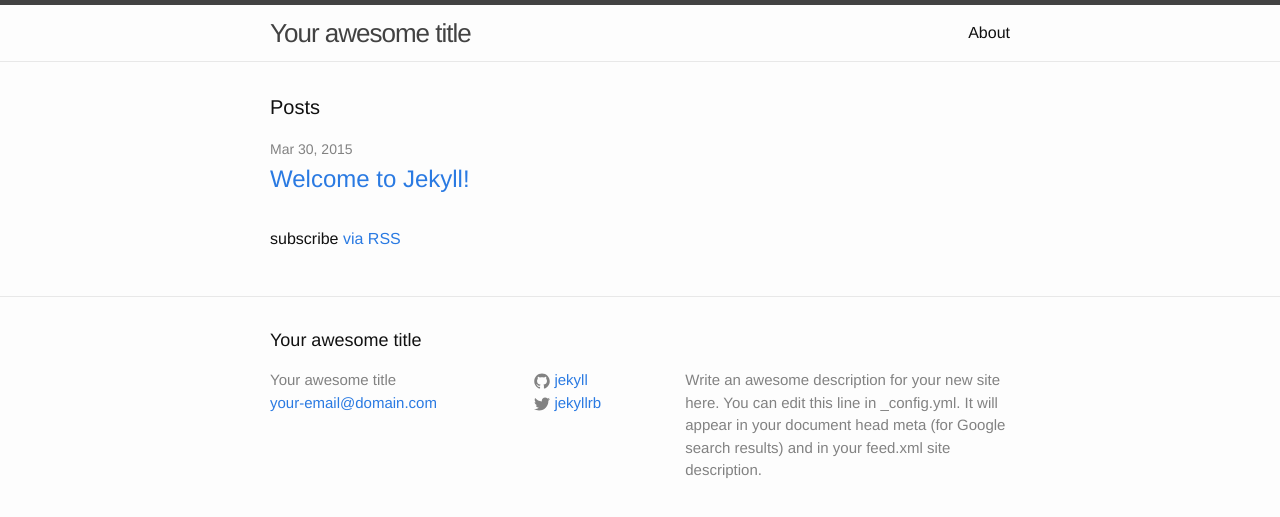
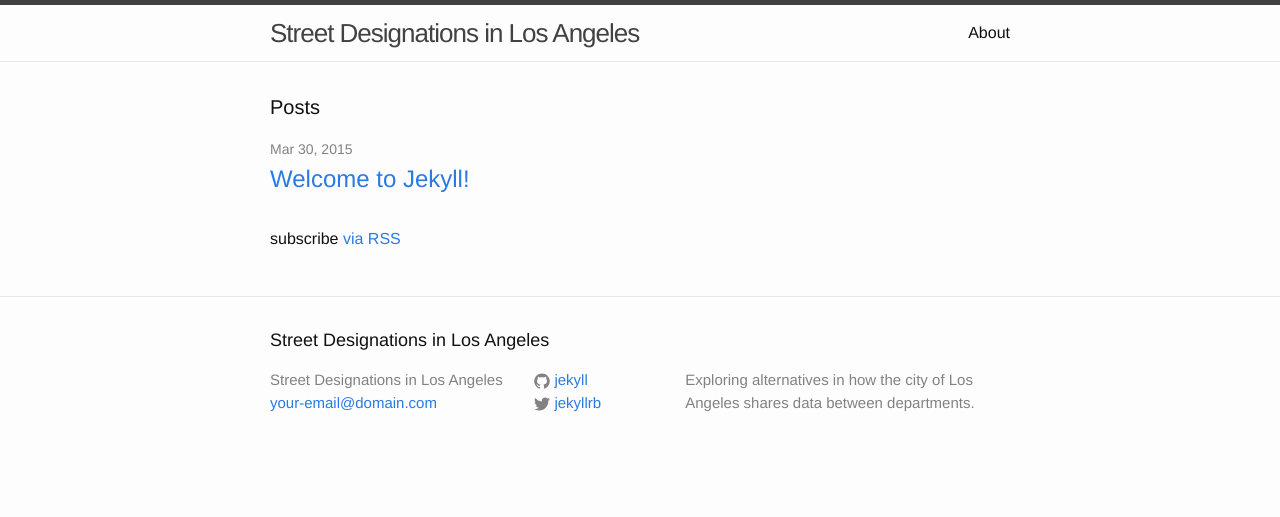
Before and after one commit to lacity/street_designator, a Jekyll site: the page built from index.html, in a window 1280 px wide. Shown: the top 517 px of the page. Built offline with Jekyll 4.4.1, drawn with Linux system fonts in a browser that asks for light colours.

Commit message:
boilerplate description for project page

```diff
--- a/_config.yml
+++ b/_config.yml
@@ -1,10 +1,9 @@
 # Site settings
-title: Your awesome title
+title: Street Designations in Los Angeles
 email: your-email@domain.com
 description: > # this means to ignore newlines until "baseurl:"
-  Write an awesome description for your new site here. You can edit this
-  line in _config.yml. It will appear in your document head meta (for
-  Google search results) and in your feed.xml site description.
+  Exploring alternatives in how the city of Los Angeles shares data between
+  departments.
 baseurl: "" # the subpath of your site, e.g. /blog/
 url: "http://yourdomain.com" # the base hostname & protocol for your site
 twitter_username: jekyllrb
```
